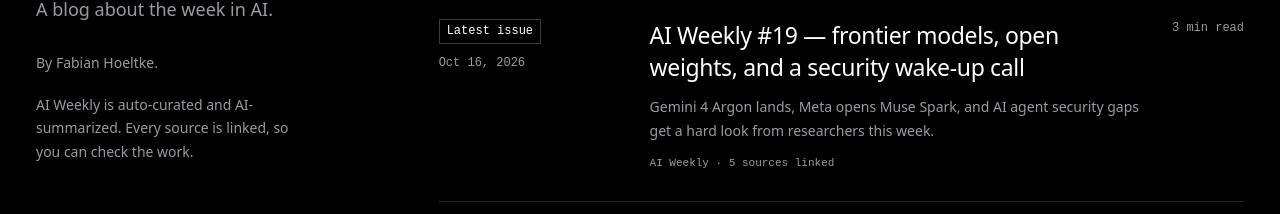
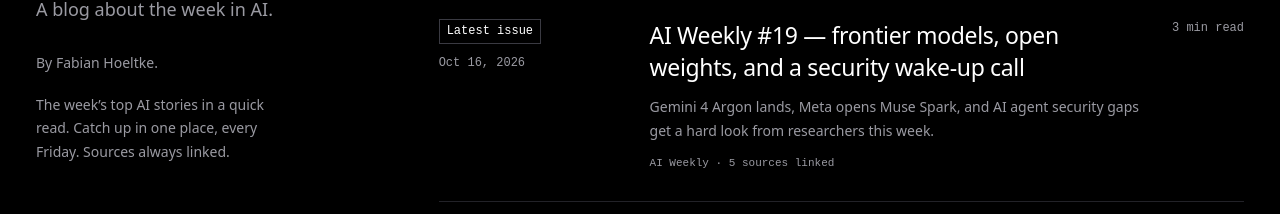
Before and after one commit to fabianh001/hoeltke.com, an Astro site: page / in a window 1280 px wide. Shown: the part 229-443 px from the top of the page. Built offline with nearby package versions, Linux system fonts and the light colour scheme; Astro itself is replaced by a stand-in of ours.

Commit message:
copy: focus homepage description on weekly AI catch-up (#35)

```diff
--- a/src/pages/index.astro
+++ b/src/pages/index.astro
@@ -19,7 +19,7 @@ const issues = (await getCollection('digest')).sort(
       <h1>hoeltke.com</h1>
       <p class="blog-description">A blog about the week in AI.</p>
       <p class="blog-author">By Fabian Hoeltke.</p>
-      <p class="blog-disclosure">AI Weekly is auto-curated and AI-summarized. Every source is linked, so you can check the work.</p>
+      <p class="blog-disclosure">The week’s top AI stories in a quick read. Catch up in one place, every Friday. Sources always linked.</p>
     </header>
 
     <section class="post-index" aria-label="Recent blog posts">
```
